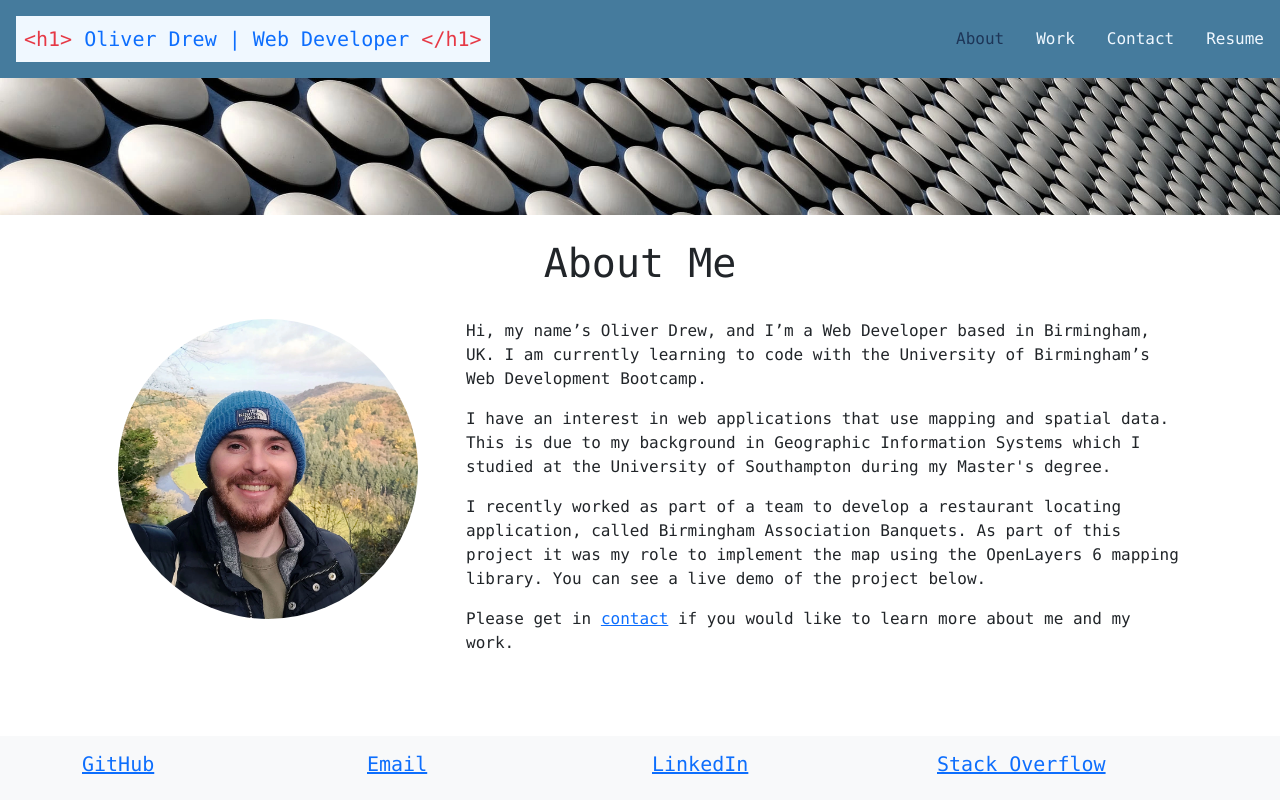
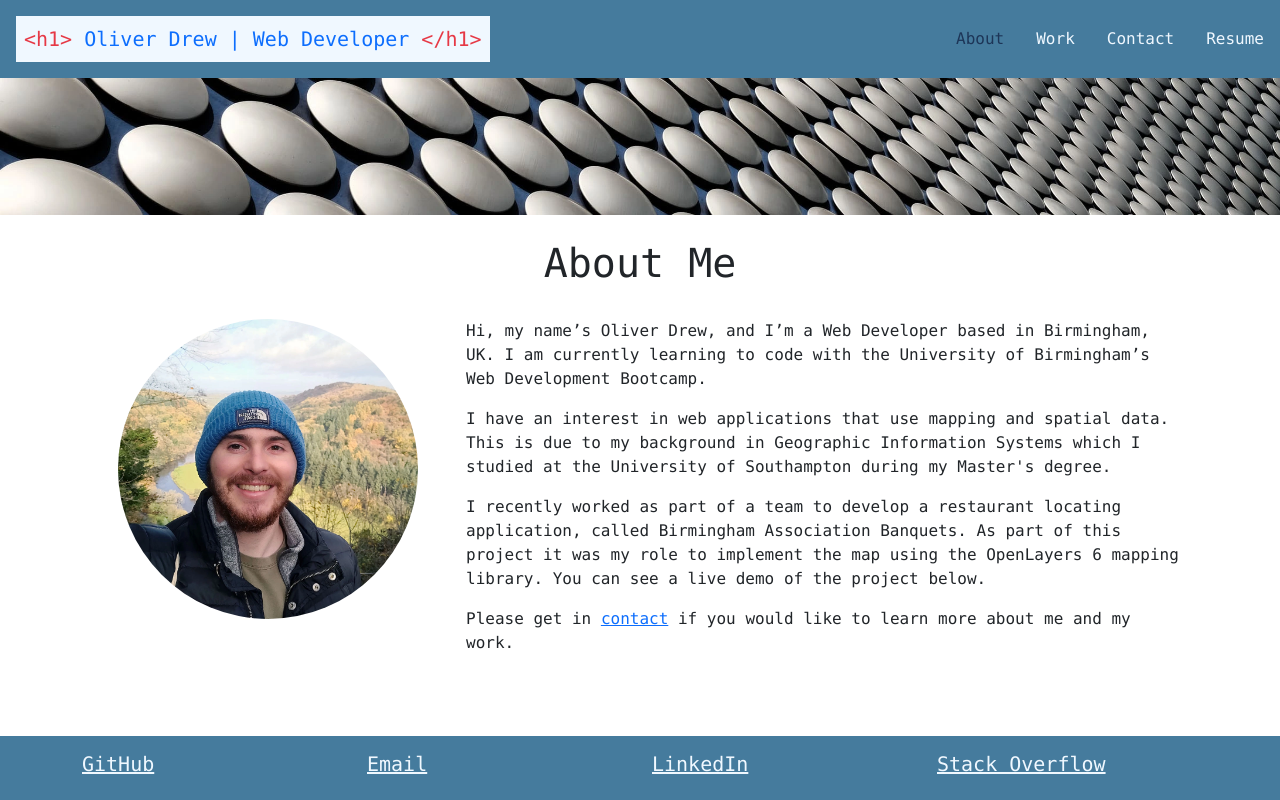
Before and after one commit to oli-drew/oliver-drew-react-portfolio, a React (Create React App) app: page / in a window 1280 px wide. Built offline with nearby package versions, Linux system fonts and the light colour scheme.

Commit message:
Updated footer links

```diff
--- a/src/components/Footer.js
+++ b/src/components/Footer.js
@@ -3,22 +3,38 @@ import "../styles/Footer.css";
 
 function Footer() {
   return (
-    <footer className="footer mt-auto py-3 bg-light">
+    <footer className="footer mt-auto py-3 footer-background">
       <div className="container">
         <div className="row">
           <div className="col-6 col-lg">
             <h5>
-              <a href="https://github.com/oli-drew">GitHub</a>
+              <a
+                href="https://github.com/oli-drew"
+                target="_blank"
+                rel="noreferrer"
+              >
+                GitHub
+              </a>
             </h5>
           </div>
           <div className="col-6 col-lg">
             <h5>
-              <a href="mailto:oli_webdev@protonmail.com">Email</a>
+              <a
+                href="mailto:oli_webdev@protonmail.com"
+                target="_blank"
+                rel="noreferrer"
+              >
+                Email
+              </a>
             </h5>
           </div>
           <div className="col-6 col-lg">
             <h5>
-              <a rel="nofollow" href="https://uk.linkedin.com/in/oliver-drew">
+              <a
+                href="https://uk.linkedin.com/in/oliver-drew"
+                target="_blank"
+                rel="noreferrer"
+              >
                 LinkedIn
               </a>
             </h5>
@@ -26,8 +42,9 @@ function Footer() {
           <div className="col-6 col-lg">
             <h5>
               <a
-                rel="nofollow"
                 href="https://stackoverflow.com/users/16805384/oli-drew"
+                target="_blank"
+                rel="noreferrer"
               >
                 Stack Overflow
               </a>
--- a/src/components/WorkCard.js
+++ b/src/components/WorkCard.js
@@ -15,10 +15,20 @@ class WorkCard extends Component {
           <p className="card-text">{this.props.description}</p>
         </div>
         <div class="card-footer d-flex justify-content-around">
-          <a href={this.props.depURL} className="btn btn-outline-secondary">
+          <a
+            href={this.props.depURL}
+            className="btn btn-outline-secondary"
+            target="_blank"
+            rel="noreferrer"
+          >
             Live Demo
           </a>
-          <a href={this.props.gitURL} className="btn btn-outline-dark">
+          <a
+            href={this.props.gitURL}
+            className="btn btn-outline-dark"
+            target="_blank"
+            rel="noreferrer"
+          >
             GitHub Repo
           </a>
         </div>
--- a/src/components/WorkProjects.js
+++ b/src/components/WorkProjects.js
@@ -1,4 +1,10 @@
-import image from "../img/default.jpg";
+import sociifyImg from "../img/sociify.gif";
+import babImg from "../img/bab.gif";
+import techImg from "../img/tech-blog.gif";
+import quizImg from "../img/javascript-quiz.gif";
+import weatherImg from "../img/weather-dashboard.gif";
+import plannerImg from "../img/work-planner.gif";
+import wordImg from "../img/word-guess.png";
 
 const workProjects = {
   work: [
@@ -8,7 +14,7 @@ const workProjects = {
         "A simple portfolio site for aspiring developers, built with Node, Express, Handlebars, MySQL, and deployed to Heroku. Use it to create and edit your profile and search/view other peoples on the site.",
       gitURL: "https://github.com/gmadnani/Sociify",
       depURL: "https://sociify-fortran.herokuapp.com/",
-      thumbnailImg: image,
+      thumbnailImg: sociifyImg,
       mainImg: "./img/default.jpg",
     },
     {
@@ -17,7 +23,7 @@ const workProjects = {
         "BAB allows a user to search for a city, town or postcode and uses server-side APIs to find data relating to restaurants in that location.",
       gitURL: "https://github.com/oli-drew/bab-group-project-by-slackware",
       depURL: "https://oli-drew.github.io/bab-group-project-by-slackware/",
-      thumbnailImg: image,
+      thumbnailImg: babImg,
       mainImg: "",
     },
     {
@@ -26,7 +32,7 @@ const workProjects = {
         "CMS-style blog site about all things tech, built with Node, Express, Handlebars, MySQL, and deployed to Heroku. Use it to create and comment on the latests tech trends and news.",
       gitURL: "https://github.com/oli-drew/technology-blog-bootcamp-hw14",
       depURL: "https://tech-blog-bootcamp-hw14.herokuapp.com/",
-      thumbnailImg: image,
+      thumbnailImg: techImg,
       mainImg: "",
     },
     {
@@ -37,7 +43,7 @@ const workProjects = {
         "https://github.com/oli-drew/timed-quiz-on-javascript-fundamentals-for-bootcamp-hw4",
       depURL:
         "https://oli-drew.github.io/timed-quiz-on-javascript-fundamentals-for-bootcamp-hw4/",
-      thumbnailImg: image,
+      thumbnailImg: quizImg,
       mainImg: "",
     },
     {
@@ -46,7 +52,7 @@ const workProjects = {
         "A dashboard to see the weather outlook for multiple cities, built using the OpenWeather API. This weather dashboard has been designed to help users plan trips by saving previous searches, so the user can easily review the weather for their favourite locations.",
       gitURL: "https://github.com/oli-drew/weather-dashboard-for-bootcamp-hw6",
       depURL: "https://oli-drew.github.io/weather-dashboard-for-bootcamp-hw6/",
-      thumbnailImg: image,
+      thumbnailImg: weatherImg,
       mainImg: "",
     },
     {
@@ -57,7 +63,7 @@ const workProjects = {
         "https://github.com/oli-drew/work-day-scheduler-application-for-bootcamp-hw5",
       depURL:
         "https://oli-drew.github.io/work-day-scheduler-application-for-bootcamp-hw5/",
-      thumbnailImg: image,
+      thumbnailImg: plannerImg,
       mainImg: "",
     },
     {
@@ -66,7 +72,7 @@ const workProjects = {
         "A timed word guessing game. The user has 30 seconds to guess the word. When a user correctly guesses a letter, the corresponding blank '_' is replaced by the letter.",
       gitURL: "https://github.com/oli-drew/Word-Guess-Game-Mini-Project",
       depURL: "https://oli-drew.github.io/Word-Guess-Game-Mini-Project/",
-      thumbnailImg: image,
+      thumbnailImg: wordImg,
       mainImg: "",
     },
   ],
--- a/src/styles/Footer.css
+++ b/src/styles/Footer.css
@@ -0,0 +1,19 @@
+.footer-background {
+  background: var(--blue);
+}
+
+/* .footer-link-hover:hover {
+  color: var(--dark-blue);
+} */
+
+h5 a {
+  box-shadow: inset 0 0 0 0 var(--dark-blue);
+  color: var(--light);
+  padding: 0 0.25rem;
+  margin: 0 -0.25rem;
+  transition: color 0.4s ease-in-out, box-shadow 0.4s ease-in-out;
+}
+h5 a:hover {
+  color: var(--light);
+  box-shadow: inset 200px 0 0 0 var(--dark-blue);
+}
```
Also changed, not shown: 2 other files (tests, documents, lock files or other folders).
